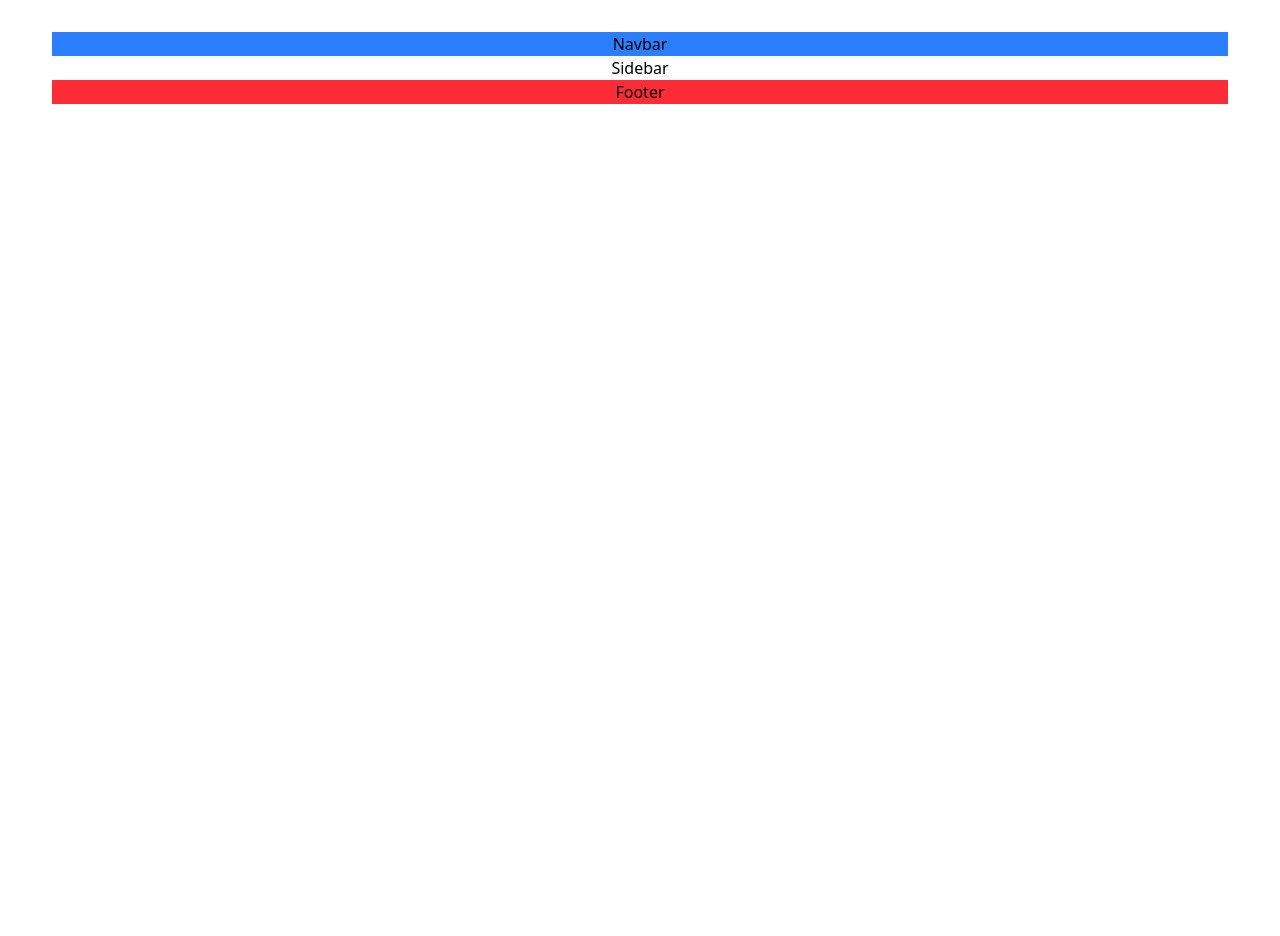
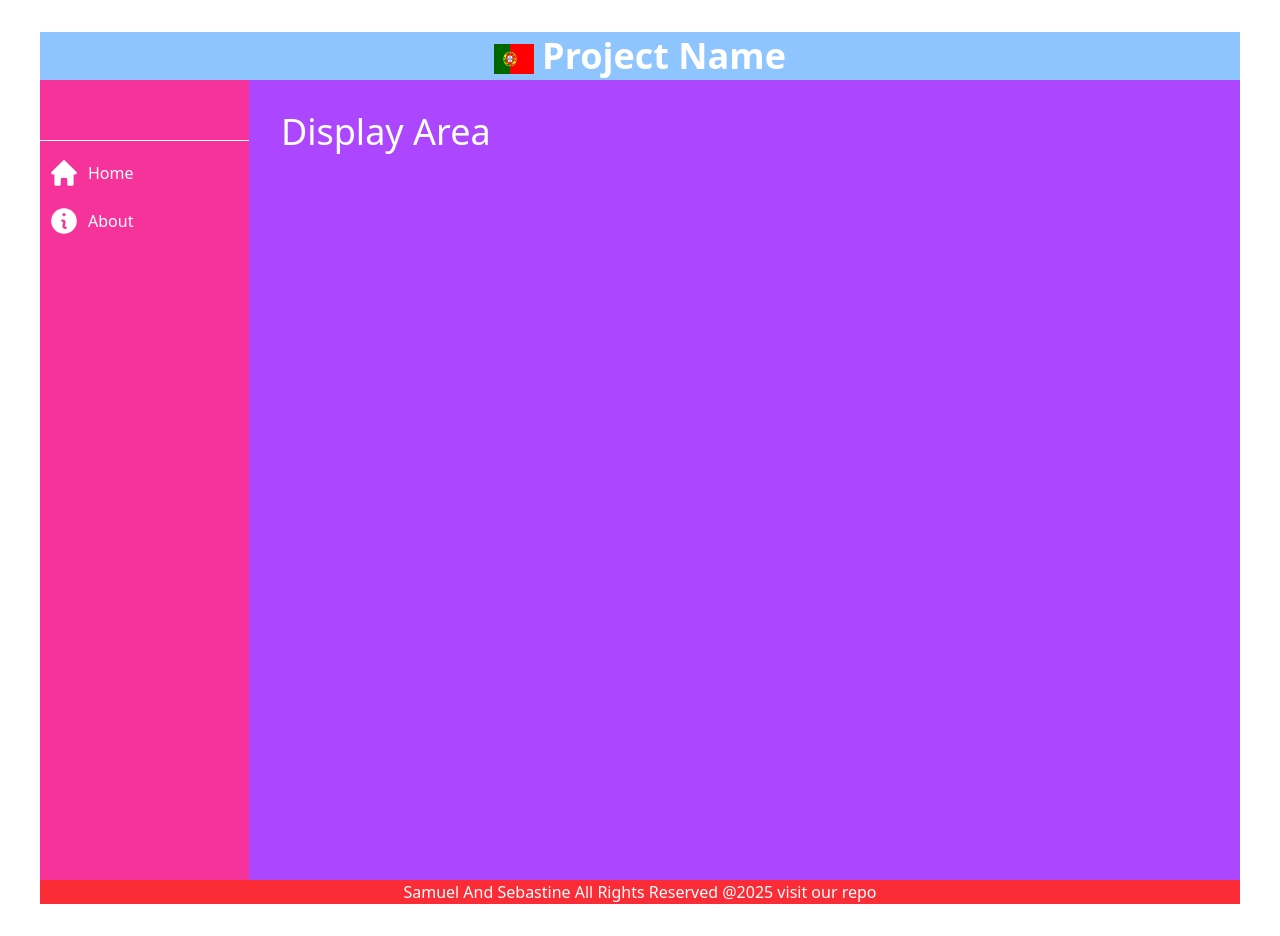
Before and after one commit to Samuelonoja/mini-react-project, a React (Vite) app in the folder react-mini-project/: page / in a window 1280 px wide. Before the commit the page ends 800 px from the top, so only its background shows below. Built offline with nearby package versions, Linux system fonts and the light colour scheme.

Commit message:
fix: updated tailwind and packages, update components order

```diff
--- a/react-mini-project/package.json
+++ b/react-mini-project/package.json
@@ -10,6 +10,7 @@
     "preview": "vite preview"
   },
   "dependencies": {
+    "@heroicons/react": "^2.2.0",
     "@tailwindcss/vite": "^4.0.3",
     "react": "^18.3.1",
     "react-dom": "^18.3.1",
--- a/react-mini-project/src/App.css
+++ b/react-mini-project/src/App.css
@@ -2,5 +2,4 @@
   max-width: 1280px;
   margin: 0 auto;
   padding: 2rem;
-  text-align: center;
 }
--- a/react-mini-project/src/App.jsx
+++ b/react-mini-project/src/App.jsx
@@ -6,7 +6,7 @@ import Sidebar from "./components/Sidebar";
 function App() {
   return (
     <>
-      <div className="mx-5">
+      <div className="mx-2">
         <Navbar />
         <Sidebar />
         <Footer />
--- a/react-mini-project/src/components/Footer.jsx
+++ b/react-mini-project/src/components/Footer.jsx
@@ -3,8 +3,8 @@ import React from 'react'
 function Footer() {
   return (
     <>
-        <p className='bg-red-500'>
-        Footer
+        <p className='bg-red-500 text-white text-center'>
+        Samuel And Sebastine All Rights Reserved @2025 visit our repo
         </p>
     </>
   )
--- a/react-mini-project/src/components/Navbar.jsx
+++ b/react-mini-project/src/components/Navbar.jsx
@@ -1,10 +1,13 @@
 import React from 'react'
+import logoImg from '../assets/flag_of_portugal.png';
 
 function Navbar() {
   return (
     <>
-
-    <p className='bg-blue-500'>Navbar</p>
+    <div className='flex justify-center py-1 bg-blue-300 gap-2'>
+    <img className='mt-2 h-[30px] w-[40px]' src={logoImg}/>
+    <p className='text-white font-bold text-4xl'>Project Name</p>
+    </div>
     </>
   )
 }
--- a/react-mini-project/src/components/Sidebar.jsx
+++ b/react-mini-project/src/components/Sidebar.jsx
@@ -1,11 +1,39 @@
-import React from 'react'
+import React from "react";
+import { HomeIcon } from "@heroicons/react/20/solid";
+import { InformationCircleIcon } from "@heroicons/react/20/solid";
 
 function Sidebar() {
   return (
     <>
-        Sidebar
+    <div className="flex">
+
+
+      <div className="flex flex-col bg-pink-500 w-64 justify-start h-screen ">
+        <div className="mt-15">
+          <hr className="text-white" />
+          <ul>
+            <li className="my-4 flex gap-2 text-white cursor-pointer">
+              <HomeIcon className="h-8 w-8 ml-2 text-white" />
+              <span className="mt-1">Home</span>
+            </li>
+
+            <li className="my-4 flex gap-2 text-white cursor-pointer">
+              <InformationCircleIcon className="h-8 w-8 ml-2 text-white" />
+              <span className="mt-1">About</span>
+            </li>
+          </ul>
+        </div>
+      </div>
+
+      {/* sidebar extra display space e.g dashboard */}
+      <div className="bg-purple-500 p-8 w-full text-white text-4xl">
+          <h2>Display Area</h2>
+        </div>
+
+        </div>
+
     </>
-  )
+  );
 }
 
-export default Sidebar
+export default Sidebar;
```
Also changed, not shown: react-mini-project/src/assets/flag_of_portugal.png (added), 1 other file (tests, documents, lock files or other folders).
